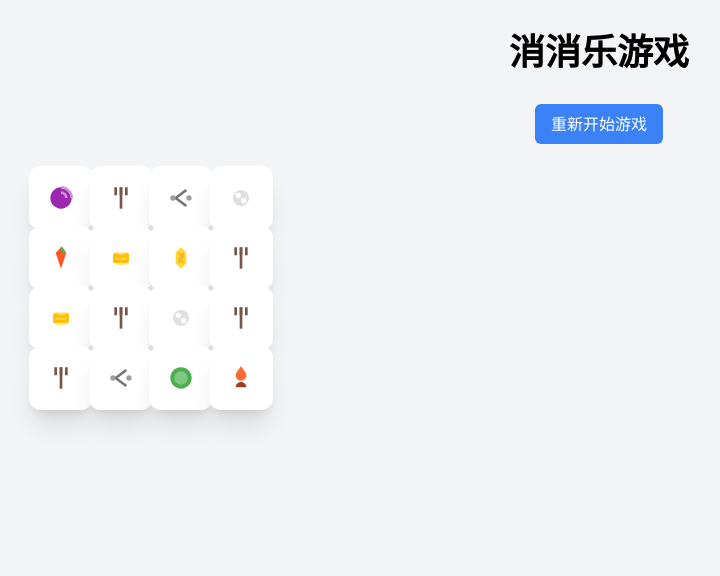
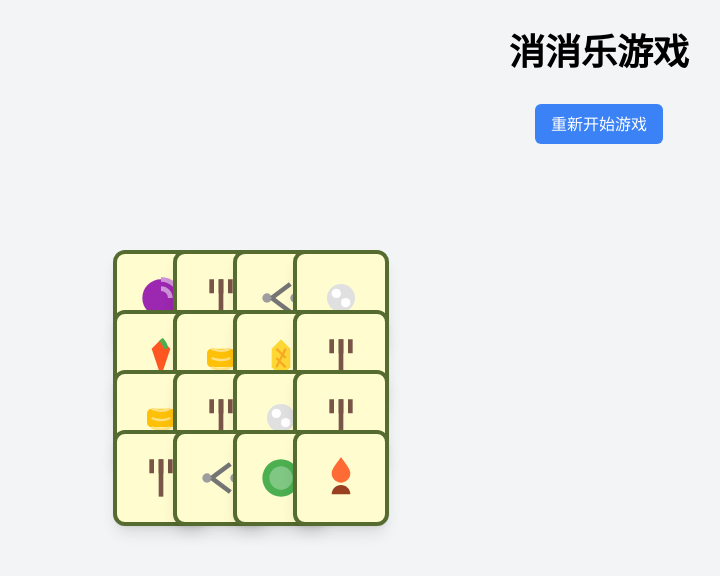
Before and after one commit to volctest/match3-game, a React (Vite) app: page / in a window 1280 px wide. Shown: the top 576 px of the page, without its empty margins (41-761 px from the left). Built offline with nearby package versions, Linux system fonts and the light colour scheme.

Commit message:
feat: implement staggered card layout with visual depth effects

```diff
--- a/src/App.tsx
+++ b/src/App.tsx
@@ -140,19 +140,27 @@ function App() {
                   onClick={() => handleCardClick(card)}
                   style={{
                     position: 'absolute',
-                    left: `${card.x * 60}px`,
-                    top: `${card.y * 60}px`,
-                    transform: `translate(${card.z * 2}px, ${card.z * 2}px)`,
+                    left: `${card.x * 60 + card.z * 30}px`,
+                    top: `${card.y * 60 + card.z * 30}px`,
+                    transform: `scale(${1 - (0.05 * (3 - card.z))})`,
+                    opacity: 0.85 + (0.15 * (card.z / 3)),
                     zIndex: card.z
                   }}
-                  className={`p-4 rounded-xl shadow-xl transition-all ${
-                    card.selected
-                      ? 'bg-blue-200 ring-4 ring-blue-500 scale-95'
-                      : 'bg-white hover:bg-gray-50'
-                  }`}
+                  className={`
+                    p-4 rounded-xl
+                    border-4 border-[#556B2F]
+                    shadow-lg
+                    transition-all
+                    w-24 h-24
+                    flex items-center justify-center
+                    ${card.selected
+                      ? 'bg-[#FFFDD0]/80 scale-95 border-[#6B8E23]'
+                      : 'bg-[#FFFDD0] hover:bg-[#FFFDD0]/90'
+                    }
+                  `}
                   disabled={gameStatus !== 'playing'}
                 >
-                  <Icon className="w-8 h-8" />
+                  <Icon className="w-16 h-16" />
                 </button>
               );
             })}
```
